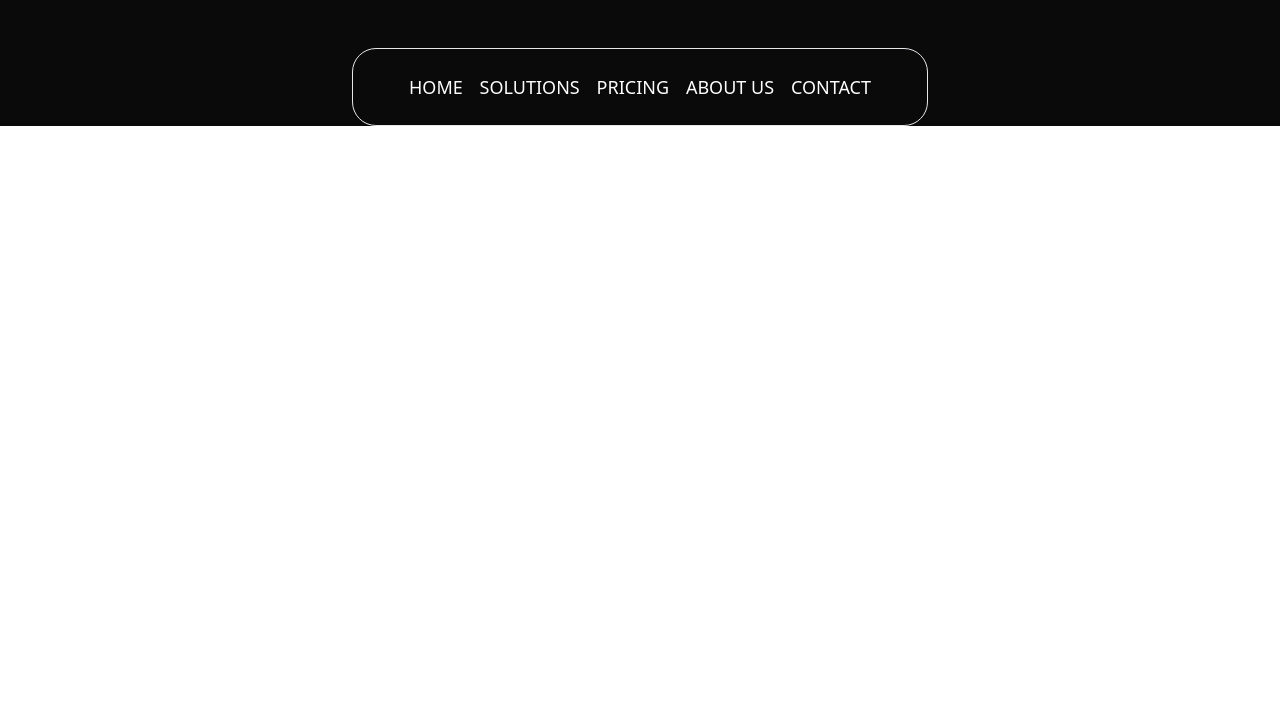
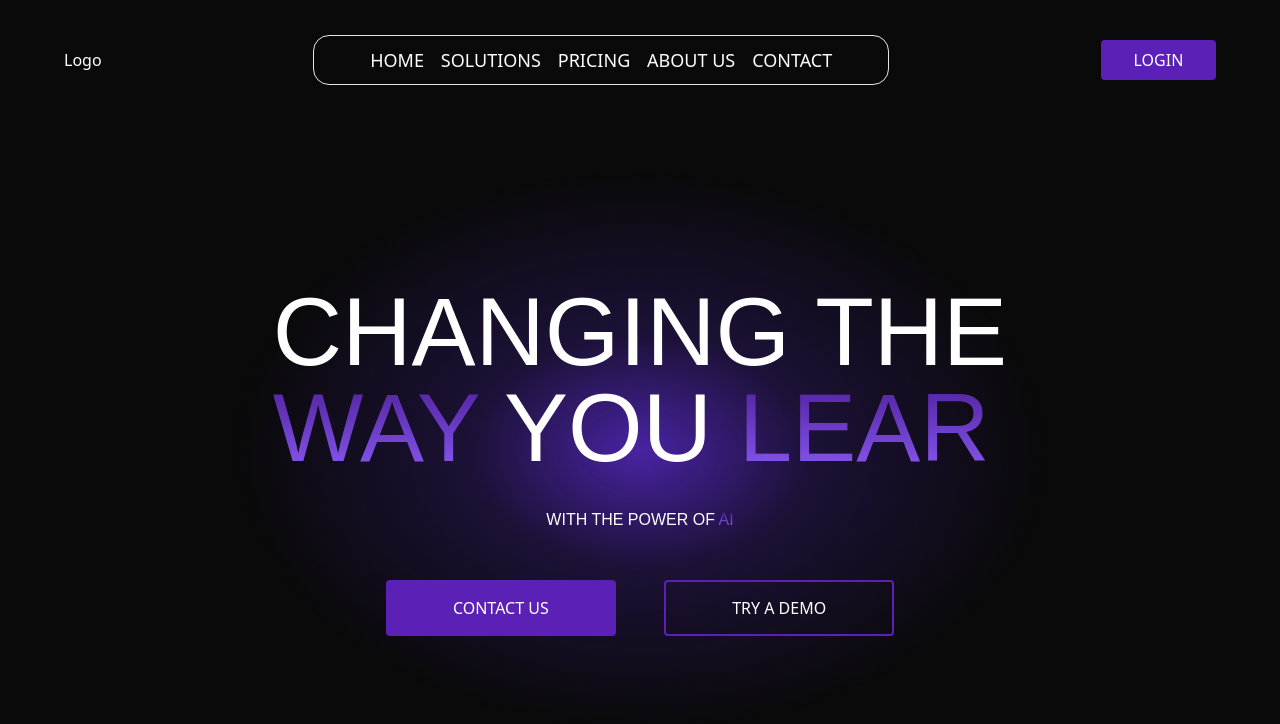
Before and after one commit to ribgu/educai-web-app, a React (Vite) app: page / in a window 1280 px wide. Shown: the top 724 px of the page. Built offline with nearby package versions, Linux system fonts and the light colour scheme.

Commit message:
Add the button component

```diff
--- /dev/null
+++ b/src/components/Botao/Botao.tsx
@@ -0,0 +1,35 @@
+type BotaoProps = {
+    variant: 'primary' | 'secondary',
+    width: 'sm' | 'md' | 'lg',
+    height: 'sm' | 'md',
+    texto: string
+}
+
+export default function Botao(props: BotaoProps) {
+    const { variant, width, height } = props
+
+    const mapWidthToClassNames = {
+        sm: 'w-[10%]',
+        md: 'w-[20%]',
+        lg: 'w-[50%]'
+    }
+
+    const mapHeightToClassNames = {
+        sm: 'h-10',
+        md: 'h-14',
+    }
+
+    const widthClass = mapWidthToClassNames[width]
+    const heightClass = mapHeightToClassNames[height]
+
+    return(
+        <>
+            {variant === 'primary' && (
+                <button className={`bg-violet-800 rounded text-white ${widthClass} ${heightClass}`}>{props.texto}</button>
+            )}
+            {variant === 'secondary' && (
+                <button className={ `border-2 rounded border-violet-800 text-white ${widthClass} ${heightClass}`}>{props.texto}</button>
+            )}
+        </>
+    )
+}
--- a/src/components/LandingPageNavBar/NavBar.tsx
+++ b/src/components/LandingPageNavBar/NavBar.tsx
@@ -2,7 +2,7 @@ import { Anchor } from "../Anchor";
 
 export default function NavBar() {
     return (
-        <div className='flex rounded-3xl w-[50%] h-full border items-center justify-between p-6 pl-14 pr-14'>
+        <div className='flex rounded-2xl w-[50%] h-full border items-center justify-between p-6 pl-14 pr-14'>
             <Anchor path="/">HOME</Anchor>
             <Anchor path="/">SOLUTIONS</Anchor>
             <Anchor path="/">PRICING</Anchor>
--- a/src/pages/LandingPage.tsx
+++ b/src/pages/LandingPage.tsx
@@ -1,11 +1,33 @@
 import NavBar from '../components/LandingPageNavBar/NavBar'
+import MainTextLogo from '../components/MainTextHome/MainTextLogo'
+import Botao from '../components/Botao/Botao'
 
 export default function LandingPage() {
     return (
-        <div className='flex justify-center bg-dark'>
-            <div className='w-[90%] flex justify-center pt-12'>
-                <NavBar />
+        <div className='flex flex-col h-screen items-center bg-dark'>
+
+            <div className='flex flex-col w-[90%] h-full'>
+
+                <div className='flex w-full h-[15%] justify-between items-center py-10'>
+                    <h1 className='text-white'>Logo</h1>
+                    <NavBar/>
+                    <Botao variant='primary' texto='LOGIN' width='sm' height='sm'/>
+                </div>
+
+
+                <div className='flex flex-col w-full h-[85%] bg-[url(../../public/Gradientes/gradienteHome.png)] bg-no-repeat bg-center justify-center items-center'>
+                    <MainTextLogo/>
+
+                    <div className='flex w-full justify-center gap-12 mt-12'>
+                        <Botao variant='primary' texto='CONTACT US' width='md' height='md'/>
+                        <Botao variant='secondary' texto='TRY A DEMO' width='md' height='md'/>
+                    </div>
+
+                </div>
+
             </div>
+
         </div>
+
     )
 }
```
Also changed, not shown: src/components/Botao/Index.ts (added).
